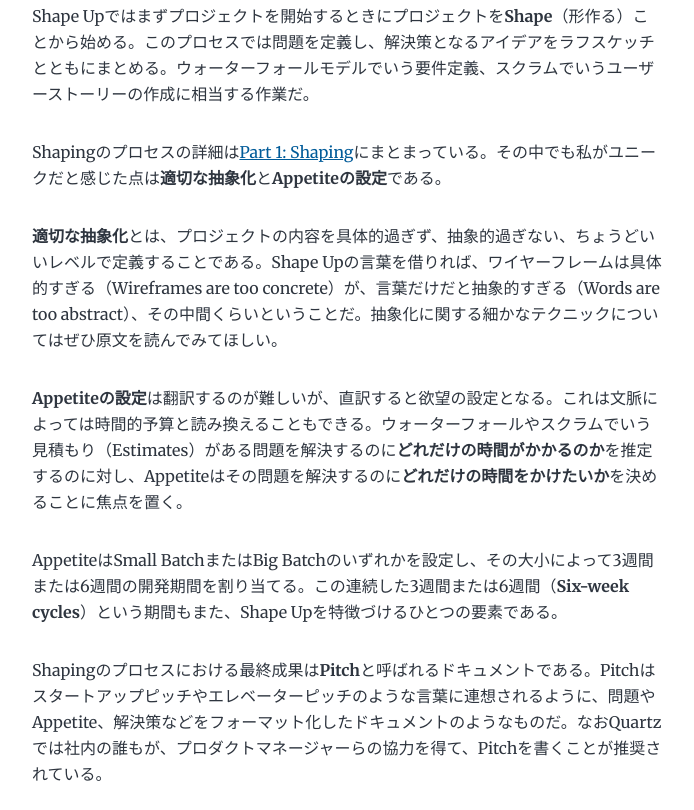
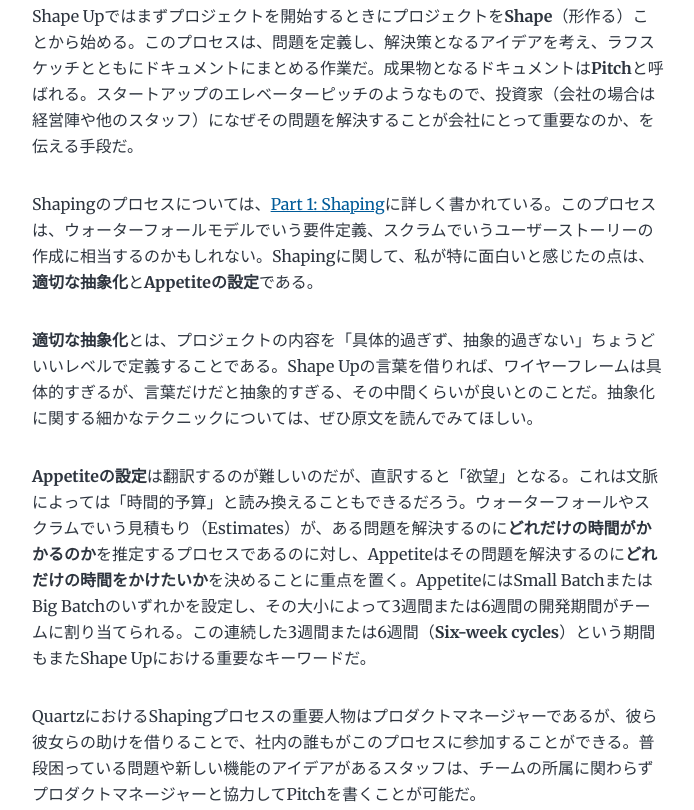
Before and after one commit to tatsuyaoiw/website, a Gatsby site: page /ja/basecamp-shape-up/ in a window 1280 px wide. Shown: the part 1274-2084 px from the top of the page, without its empty margins (292-986 px from the left). Built offline with nearby package versions, Linux system fonts and the light colour scheme; Gatsby itself is replaced by a stand-in of ours.

Commit message:
Update post

```diff
--- a/content/blog/ja/basecamp-shape-up/index.md
+++ b/content/blog/ja/basecamp-shape-up/index.md
@@ -25,17 +25,15 @@
 
 ## Shaping
 
-Shape Upではまずプロジェクトを開始するときにプロジェクトを**Shape**（形作る）ことから始める。このプロセスでは問題を定義し、解決策となるアイデアをラフスケッチとともにまとめる。ウォーターフォールモデルでいう要件定義、スクラムでいうユーザーストーリーの作成に相当する作業だ。
+Shape Upではまずプロジェクトを開始するときにプロジェクトを**Shape**（形作る）ことから始める。このプロセスは、問題を定義し、解決策となるアイデアを考え、ラフスケッチとともにドキュメントにまとめる作業だ。成果物となるドキュメントは**Pitch**と呼ばれる。スタートアップのエレベーターピッチのようなもので、投資家（会社の場合は経営陣や他のスタッフ）になぜその問題を解決することが会社にとって重要なのか、を伝える手段だ。
 
-Shapingのプロセスの詳細は[Part 1: Shaping](https://basecamp.com/shapeup/1.1-chapter-02)にまとまっている。その中でも私がユニークだと感じた点は**適切な抽象化**と**Appetiteの設定**である。
+Shapingのプロセスについては、[Part 1: Shaping](https://basecamp.com/shapeup/1.1-chapter-02)に詳しく書かれている。このプロセスは、ウォーターフォールモデルでいう要件定義、スクラムでいうユーザーストーリーの作成に相当するのかもしれない。Shapingに関して、私が特に面白いと感じたの点は、**適切な抽象化**と**Appetiteの設定**である。
 
-**適切な抽象化**とは、プロジェクトの内容を具体的過ぎず、抽象的過ぎない、ちょうどいいレベルで定義することである。Shape Upの言葉を借りれば、ワイヤーフレームは具体的すぎる（Wireframes are too concrete）が、言葉だけだと抽象的すぎる（Words are too abstract）、その中間くらいということだ。抽象化に関する細かなテクニックについてはぜひ原文を読んでみてほしい。
+**適切な抽象化**とは、プロジェクトの内容を「具体的過ぎず、抽象的過ぎない」ちょうどいいレベルで定義することである。Shape Upの言葉を借りれば、ワイヤーフレームは具体的すぎるが、言葉だけだと抽象的すぎる、その中間くらいが良いとのことだ。抽象化に関する細かなテクニックについては、ぜひ原文を読んでみてほしい。
 
-**Appetiteの設定**は翻訳するのが難しいが、直訳すると欲望の設定となる。これは文脈によっては時間的予算と読み換えることもできる。ウォーターフォールやスクラムでいう見積もり（Estimates）がある問題を解決するのに**どれだけの時間がかかるのか**を推定するのに対し、Appetiteはその問題を解決するのに**どれだけの時間をかけたいか**を決めることに焦点を置く。
+**Appetiteの設定**は翻訳するのが難しいのだが、直訳すると「欲望」となる。これは文脈によっては「時間的予算」と読み換えることもできるだろう。ウォーターフォールやスクラムでいう見積もり（Estimates）が、ある問題を解決するのに**どれだけの時間がかかるのか**を推定するプロセスであるのに対し、Appetiteはその問題を解決するのに**どれだけの時間をかけたいか**を決めることに重点を置く。AppetiteにはSmall BatchまたはBig Batchのいずれかを設定し、その大小によって3週間または6週間の開発期間がチームに割り当てられる。この連続した3週間または6週間（**Six-week cycles**）という期間もまたShape Upにおける重要なキーワードだ。
 
-AppetiteはSmall BatchまたはBig Batchのいずれかを設定し、その大小によって3週間または6週間の開発期間を割り当てる。この連続した3週間または6週間（**Six-week cycles**）という期間もまた、Shape Upを特徴づけるひとつの要素である。
-
-Shapingのプロセスにおける最終成果は**Pitch**と呼ばれるドキュメントである。Pitchはスタートアップピッチやエレベーターピッチのような言葉に連想されるように、問題やAppetite、解決策などをフォーマット化したドキュメントのようなものだ。なおQuartzでは社内の誰もが、プロダクトマネージャーらの協力を得て、Pitchを書くことが推奨されている。
+QuartzにおけるShapingプロセスの重要人物はプロダクトマネージャーであるが、彼ら彼女らの助けを借りることで、社内の誰もがこのプロセスに参加することができる。普段困っている問題や新しい機能のアイデアがあるスタッフは、チームの所属に関わらずプロダクトマネージャーと協力してPitchを書くことが可能だ。
 
 ## Betting
 
```
